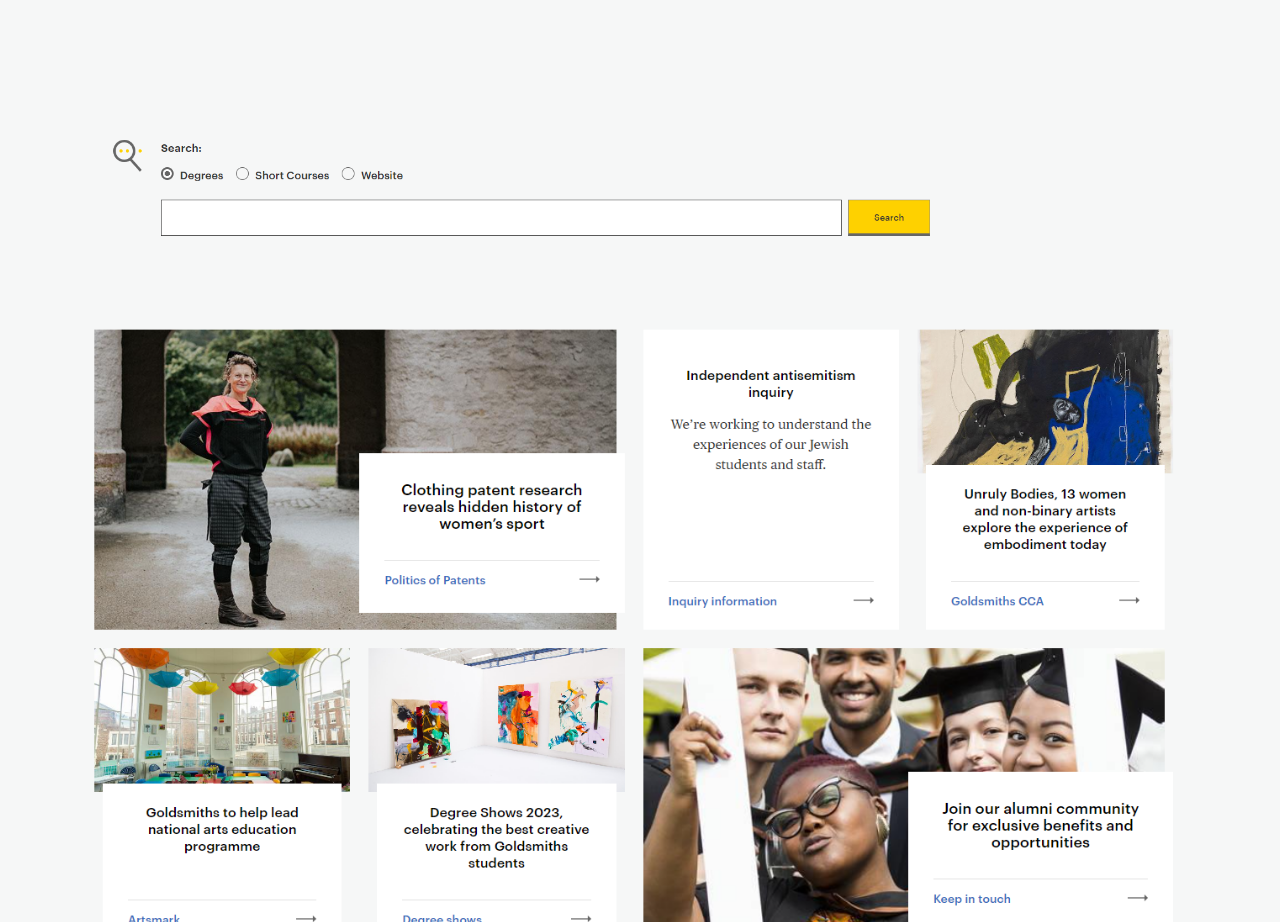
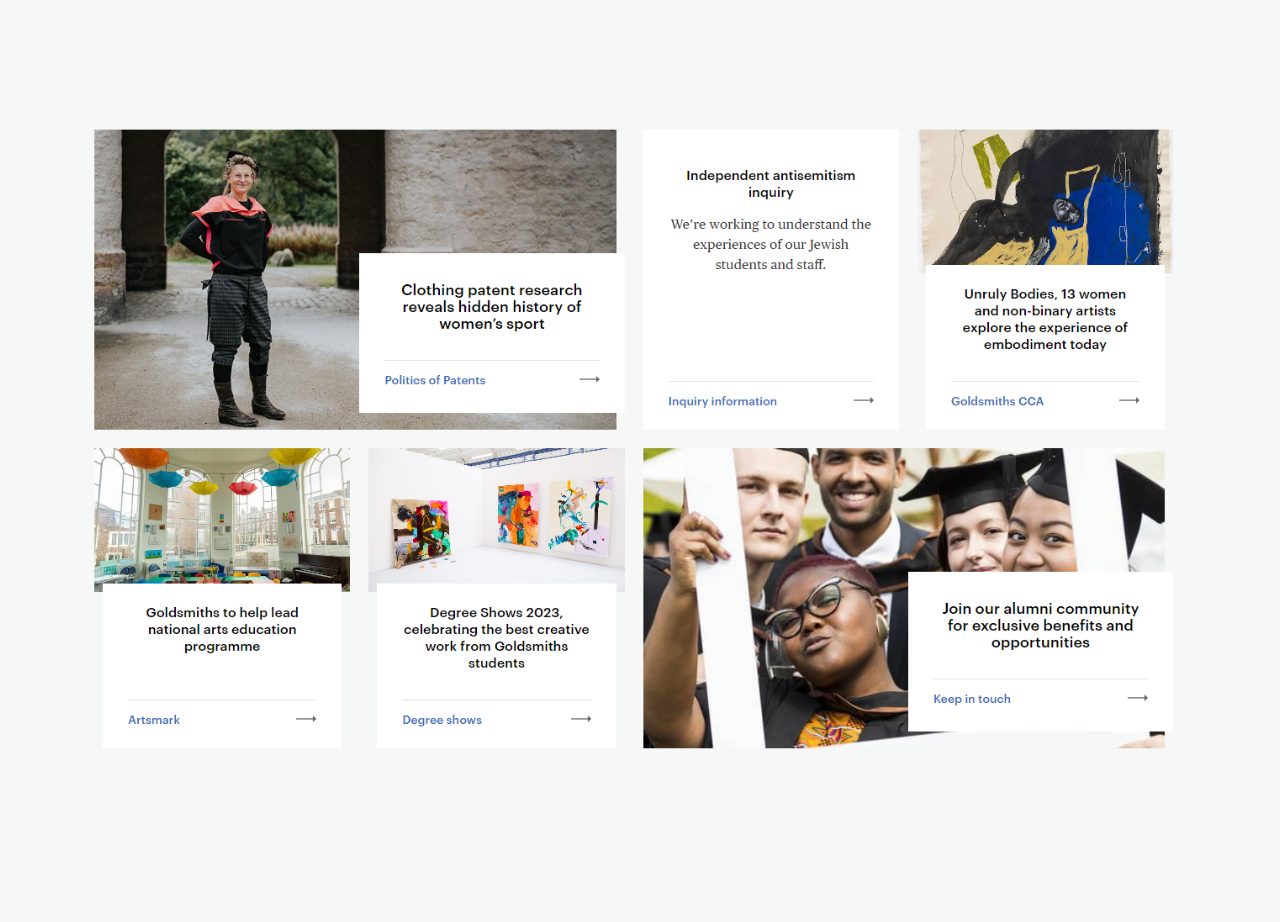
Before and after one commit to Kevinemug/gold-clone, a React (Vite) app: page / in a window 1280 px wide. Shown: the part 2320-3242 px from the top of the page. Built offline with nearby package versions, Linux system fonts and the light colour scheme.

Commit message:
new changes

```diff
--- a/src/App.jsx
+++ b/src/App.jsx
@@ -199,7 +199,6 @@ function App() {
 {/* TODO:grid */}
 <section className='bg-hero  bg-no-repeat h-[900px] mx-20 hidden relative z-1 bg-contain -mt-[10%] lg:block '></section>
 <div className=' flex flex-col mx-20 '>
-  <section className='bg-input bg-contain  hidden h-[200px] bg-no-repeat w-[80%]    lg:block'></section>
   <section className=' bg-grid bg-no-repeat h-[900px]  bg-contain hidden lg:block '>
 
   </section>
```
